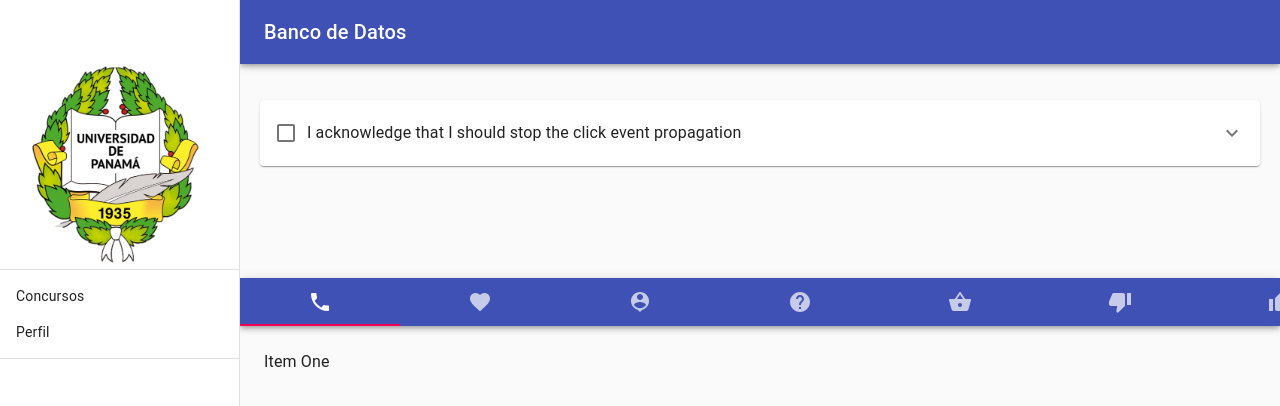
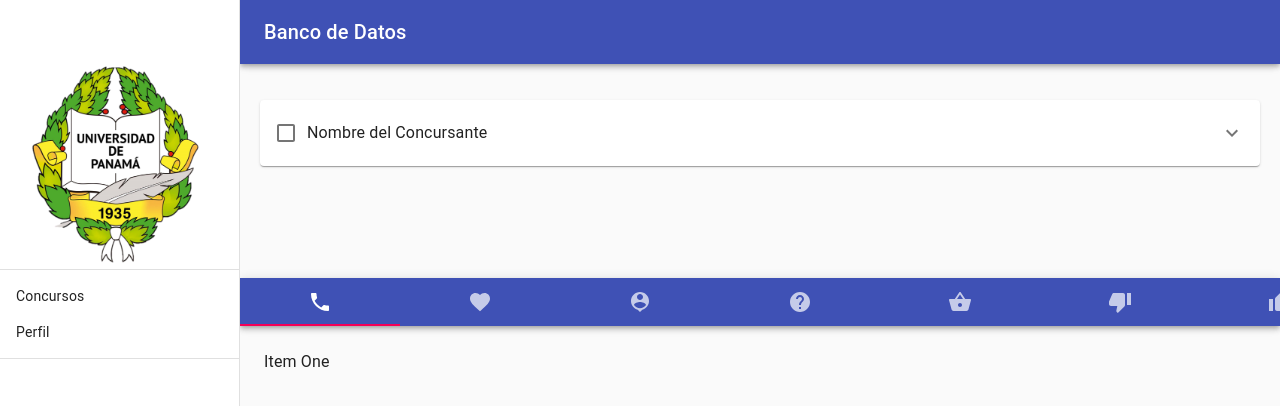
Before and after one commit to Madssimo/banco_datos, a React (Create React App) app in the folder banco-datos-app/: page /SecretarioTable in a window 1280 px wide. Shown: the top 406 px of the page. Built offline with nearby package versions, Linux system fonts and the light colour scheme.

Commit message:
Modificaciones a SecretarioTable

```diff
--- a/banco-datos-app/src/components/SecretarioAdmin/SecretarioTable.js
+++ b/banco-datos-app/src/components/SecretarioAdmin/SecretarioTable.js
@@ -85,11 +85,12 @@ export default function ActionsInAccordionSummary() {
             onClick={(event) => event.stopPropagation()}
             onFocus={(event) => event.stopPropagation()}
             control={<Checkbox />}
-            label="I acknowledge that I should stop the click event propagation"
+            label="Nombre del Concursante"
           />
         </AccordionSummary>
         <AccordionDetails>
-        <AppBar position="sticky">
+        <div className={classes.root}>
+      <AppBar position="static">
         <Tabs value={value} onChange={handleChange} aria-label="simple tabs example">
           <Tab label="Item One" {...a11yProps(0)} />
           <Tab label="Item Two" {...a11yProps(1)} />
@@ -103,9 +104,9 @@ export default function ActionsInAccordionSummary() {
         Item Two
       </TabPanel>
       <TabPanel value={value} index={2}>
-        <div><Paper className={classes.paper}> hola mi nombre es guanajuato </Paper></div>
-
+        Item Three
       </TabPanel>
+    </div>
         </AccordionDetails>
       </Accordion>
     </div>
```
